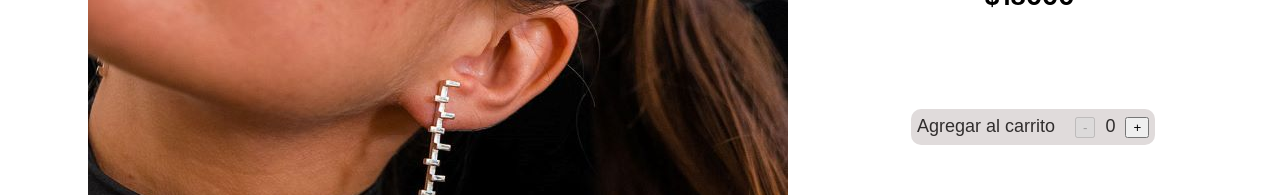
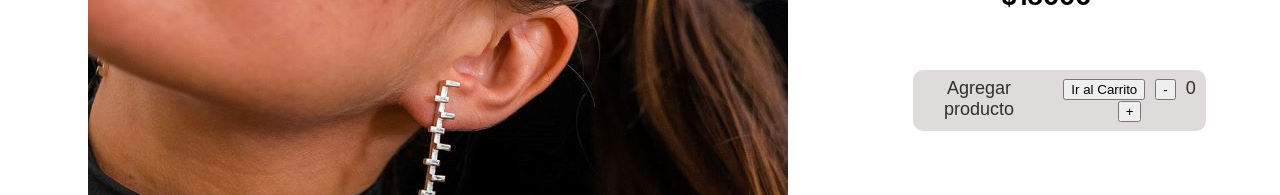
Before and after one commit to lilifontan/web-joyas-Fontan, a React (Vite) app: page /producto/Abscond in a window 1280 px wide. Shown: the part 494-689 px from the top of the page. Built offline with nearby package versions, Linux system fonts and the light colour scheme.

Commit message:
web-joyas-Fontan - Sincronizar Counter

```diff
--- a/src/App.jsx
+++ b/src/App.jsx
@@ -2,6 +2,7 @@ import Navbar from "./components/Navbar"
 import ItemListContainer from "./components/ItemList/ItemListContainer"
 import ItemDetailContainer from "./components/ItemDetail/ItemDetailContainer"
 import { BrowserRouter, Routes, Route } from "react-router-dom";
+import Whatever from "./components/ItemDetail/Whatever"
 import TestEventos from "./components/TestEventos";
 
 
@@ -14,6 +15,7 @@ const App = () => {
     <Route path="/" element={<ItemListContainer />} />
     <Route path="/categoria/:idCategoria" element={<ItemListContainer />} />
     <Route path="/producto/:title" element={<ItemDetailContainer />} />
+    <Route path="/cart" element={<Whatever />} />
     <Route path="*" element={<p>404</p>} />
  </Routes>
 
--- a/src/components/ItemDetail/ItemDetail.jsx
+++ b/src/components/ItemDetail/ItemDetail.jsx
@@ -1,10 +1,10 @@
-import React from 'react'
+import React, {useState} from 'react'
 import {Link} from 'react-router-dom'
 import ItemCounter from '../ItemList/ItemCounter';
 
 const ItemDetail = ({sel}) => {
 
-  console.log ("variable selected en itemDetail", {sel})
+  const [goToCart, setGoToCart] = useState (false)
 
   return (
     <>
@@ -15,10 +15,19 @@ const ItemDetail = ({sel}) => {
             <div>
                 <div className="cartTitleDetail"><h2>{sel.title}</h2></div>
                 <div className="cartPrice"><h2>${sel.price}</h2></div>
-                  <button data-id={sel.id} className="buttonDetail">
-                        <span>Agregar al carrito </span>
-                        <ItemCounter st={sel.stock} init={sel.initial} />
-                  </button>
+
+                  { goToCart
+                    ?<button data-id={sel.id} className="buttonGoToCart">
+                     <Link to={`/cart`} >Ir al carrito</Link>
+                     </button>
+                    :
+                     <button data-id={sel.id} className="buttonDetail">
+                     <span>Agregar producto </span>
+                     <ItemCounter st={sel.stock} init={sel.initial} goToCart ={goToCart} setGoToCart={setGoToCart}/>
+              </button>
+
+                  }
+
             </div>
         </div>
 
--- a/src/components/ItemDetail/ItemDetailContainer.jsx
+++ b/src/components/ItemDetail/ItemDetailContainer.jsx
@@ -144,7 +144,6 @@ promesaProductos.then ((respuesta)=>{
 })
 },[],[selected, setSelected, title]);
 
-console.log ("Selected en ItemDetailContainer ", selected)
   return (
     <ItemDetail  sel= {selected} />
   )
--- /dev/null
+++ b/src/components/ItemDetail/Whatever.jsx
@@ -0,0 +1,7 @@
+import React from 'react'
+
+export default function Cart() {
+  return (
+    <div>Cart</div>
+  )
+}
--- a/src/components/ItemList/Item.jsx
+++ b/src/components/ItemList/Item.jsx
@@ -14,10 +14,7 @@ const Item = ({id, img, title, price, stock , initial}) => {
             <button className="buttonProd" >
             <Link to={`/producto/${title}`} >Ir al detalle del producto</Link>
               </button>
-              <button data-id={id} className="buttonProd">
-                    <span>Agregar al carrito </span>
-                    <ItemCounter st={stock} init={initial} />
-              </button>
+
         </div>
 
     </>
--- a/src/components/ItemList/ItemCounter.jsx
+++ b/src/components/ItemList/ItemCounter.jsx
@@ -1,8 +1,10 @@
 import React, {useState} from 'react'
 
-function ItemCounter({st,init}) {
+function ItemCounter({st,init,goToCart, setGoToCart }) {
 
   let [numero, setNumero] = useState(0)
+
+
 
   function onAdd () {
     if (numero < st){
@@ -21,10 +23,16 @@ function ItemCounter({st,init}) {
     }
   }
 
+  function setearCarrito (){
+  setGoToCart(true)
+}
+
   return (
     <>
     <div style={{marginLeft: "10px"}} >
-        <button style={{marginLeft: "10px"}} disabled={numero===0} onClick={onRest}>-</button>
+
+        <button style={{marginLeft: "10px"}}  onClick={setearCarrito}>Ir al Carrito</button>
+        <button style={{marginLeft: "10px"}}  onClick={onRest}>-</button>
         {
           <span style={{marginLeft: "10px"}}>{numero}</span>
         }
--- a/src/css/style.css
+++ b/src/css/style.css
@@ -91,12 +91,30 @@ ul li a:hover {
       margin-bottom: 1%;
       padding-top:3%;
       padding-bottom: 3%;
-      margin-top:40%;
+      margin-top:20%;
       border: none;
       border-radius: 10px;
       cursor: pointer;
       font-size: 18px;
 
+     }
+
+     .buttonGoToCart{
+
+      display: flex;
+      justify-content: center;
+      flex-direction: row;
+      width: 150px;
+
+      background-color: #e0dbdb;
+      color: #302d2d;
+      padding: 10%;
+      margin-top:40%;
+      margin-left: 15%;
+      border: none;
+      border-radius: 10px;
+      cursor: pointer;
+      font-size: 18px;
      }
 
     .buttonCart2{
```
